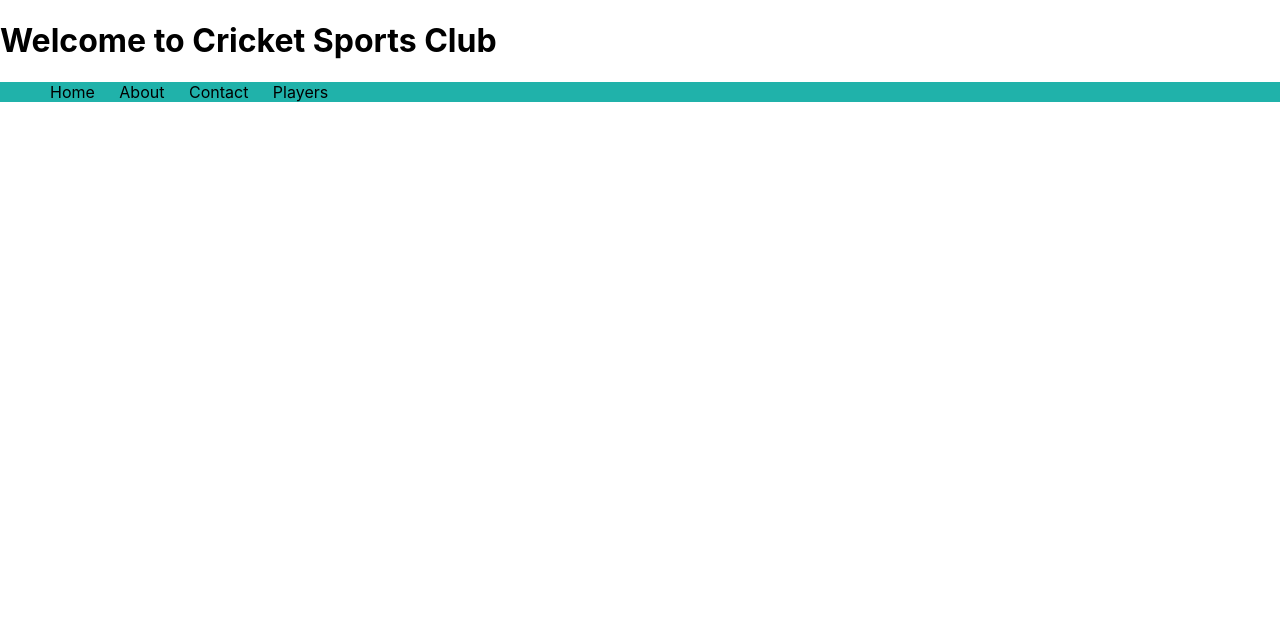
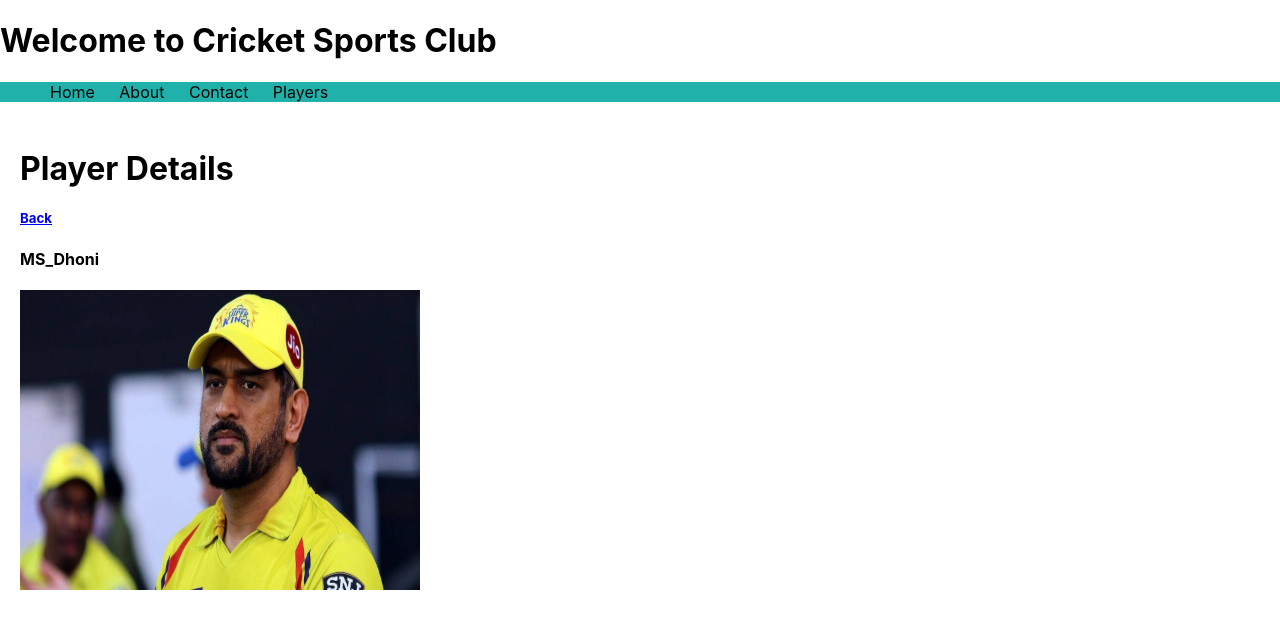
Before and after one commit to Srinivasanaresh72/CSS, a React (Create React App) app in the folder React_JS/reactapp/: page /players/1/MS_Dhoni/MS_Dhoni.jpg in a window 1280 px wide. Shown: the top 628 px of the page. Built offline with nearby package versions, Linux system fonts and the light colour scheme.

Commit message:
completed react routing

```diff
--- /dev/null
+++ b/React_JS/reactapp/src/Containers/PlayerContainer/index.css
@@ -0,0 +1,11 @@
+.playerContainer{
+
+    margin:10px;
+    padding:10px;
+
+}
+.playerContainer img{
+
+    width:400px;
+    height:300px;
+}
--- /dev/null
+++ b/React_JS/reactapp/src/Containers/PlayerContainer/index.js
@@ -0,0 +1,20 @@
+import React from 'react'
+import './index.css'
+import {Link} from 'react-router-dom'
+export default function PlayerContainer(props){
+
+
+    return(
+        <div className="playerContainer">
+            <h1> Player Details </h1>
+            <h5> <Link to="/players"> Back </Link> </h5>
+            <h4> {props.match.params.name}</h4>
+            <img  src={require('../../assets/images/'+props.match.params.image).default}/>
+        </div>
+
+
+
+    )
+
+
+}
--- a/React_JS/reactapp/src/Containers/PlayerContainers/index.js
+++ /dev/null
@@ -1,20 +0,0 @@
-import React from 'react'
-export default function PlayerContainer(props){
-    const renderPlayer = () => {
-
-        console.log(props)
-
-    }
-
-    return(
-        <div>
-            <h1> Player Details </h1>
-            {renderPlayer()}
-        </div>
-
-
-
-    )
-
-
-}
--- a/React_JS/reactapp/src/Router.js
+++ b/React_JS/reactapp/src/Router.js
@@ -7,7 +7,7 @@
 import Players from './Components/Players';
 import App from './App'
 import Navigation from './Components/Navigation';
-import PlayerContainer from './Containers/PlayerContainers';
+import PlayerContainer from './Containers/PlayerContainer';
 
 class Router extends Component{
 
@@ -54,7 +54,7 @@
            <Route exact path="/about" component={About} />
            <Route exact path="/contact"  component={Contact} />
            <Route exact path="/players" render={(props) => <Players {...props} players={this.state.Players} />} />
-           <Route exact path = "players/:id/:name/:image" render={PlayerContainer} />
+           <Route exact path = "/players/:id/:name/:image" render={PlayerContainer} />
            </Switch>
       </div>
 
```
